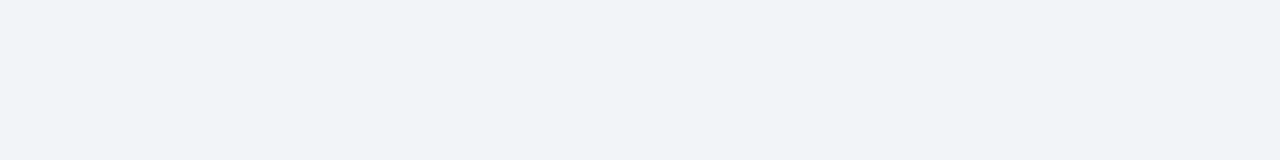
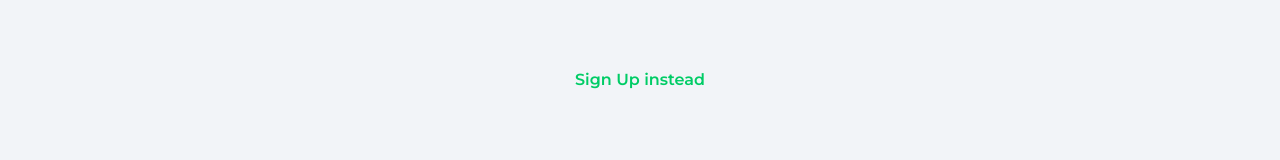
Before and after one commit to anoj-kt/homely, a React (Create React App) app: page /profile in a window 1280 px wide. Shown: the part 417-577 px from the top of the page. Built offline with nearby package versions, Linux system fonts and the light colour scheme.

Commit message:
Added sign up link

```diff
--- a/src/index.css
+++ b/src/index.css
@@ -196,3 +196,11 @@ button {
     margin-left: 3rem;
   }
 }
+
+.signUpLink {
+  margin-top: 4rem;
+  color: #00cc66;
+  font-weight: 600;
+  text-align: center;
+  margin-bottom: 3rem;
+}
--- a/src/pages/Signin.jsx
+++ b/src/pages/Signin.jsx
@@ -65,6 +65,10 @@ function SignIn() {
           </button>
         </div>
       </form>
+
+      <Link to="/sign-up" className="signUpLink">
+        Sign Up instead
+      </Link>
     </div>
     </>
   );
```
